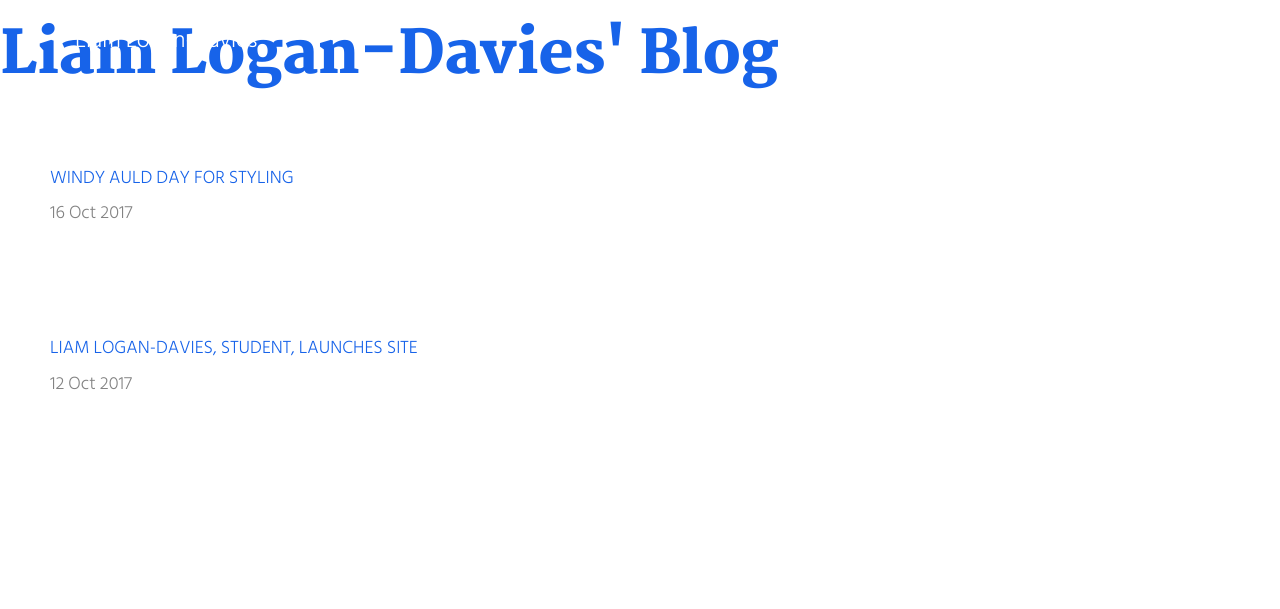
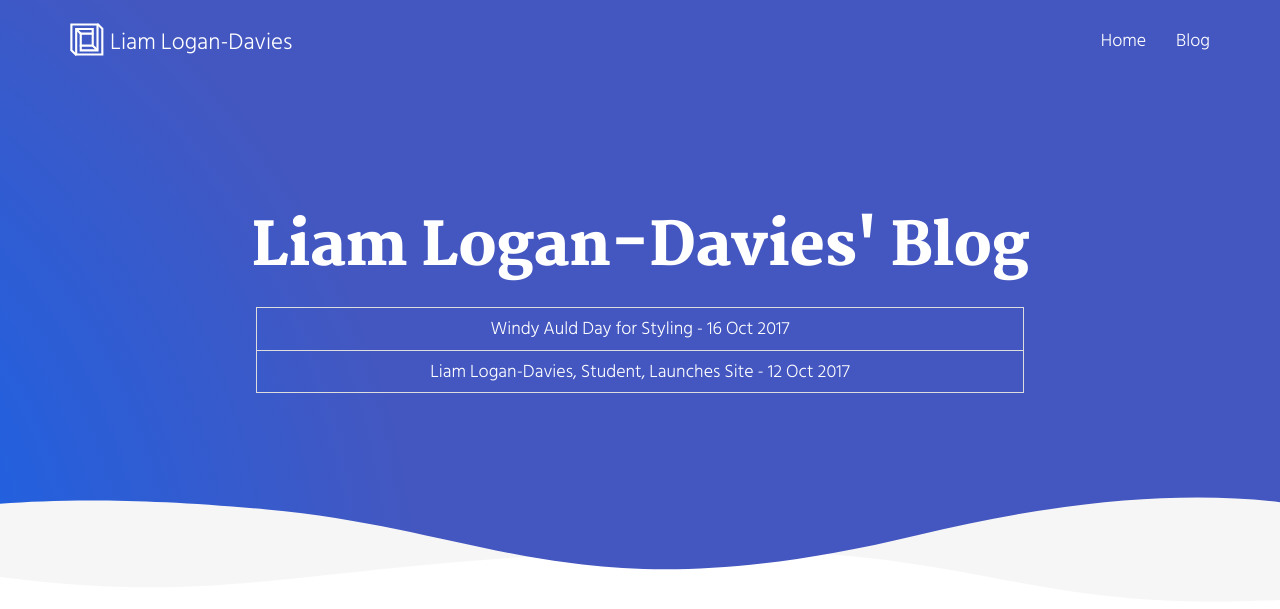
Before and after one commit to S00148095/s00148095.github.io, a Jekyll site: the page built from blog/index.html, in a window 1280 px wide. Shown: the top 609 px of the page. Built offline with Jekyll 4.4.1, drawn with Linux system fonts in a browser that asks for light colours.

Commit message:
Blog css done

```diff
--- a/_layouts/default.html
+++ b/_layouts/default.html
@@ -27,7 +27,7 @@
 						<span class="icon-bar"></span>
 					</button>
 					<a class="navbar-brand" href="./index.html" title="">
-						<img src="./assets/images/mashup-icon.svg" class="navbar-logo-img" alt=""> Liam Logan-Davies
+						<img src="/assets/images/mashup-icon.svg" class="navbar-logo-img" alt=""> Liam Logan-Davies
 					</a>
 				</div>
 
--- a/assets/css/extra.css
+++ b/assets/css/extra.css
@@ -2,3 +2,9 @@
 {
     text-decoration: underline;
 }
+.centred
+{
+    max-width: 60%;
+    margin-left: 20%;
+    margin-right: 20%;
+}
--- a/blog/index.html
+++ b/blog/index.html
@@ -3,13 +3,11 @@ layout: default
 title: Liam Logan-Davies' Blog
 ---
 
-<div class="bg-faded p-4 my-4">
-<h1>{{ page.title }}</h1>
+<div class="hero-full-container background-image-container white-text-container">
+		<h1>{{ page.title }}</h1>
+		<table class="table table-bordered centred">
+		{% for post in site.posts %}
+		<tr><td><a href="{{ post.url }}" title="{{ post.title }}">{{ post.title }} - {{ post.date | date_to_string }}</a></td></tr>
+		{% endfor %}
+		</table>
 </div>
-{% for post in site.posts %}
-<div class="card card-inverse padded">
-		<a class="card-title text-uppercase mb-0" href="{{ post.url }}" title="{{ post.title }}">{{ post.title }}</a>
-		<h4 class="text-shadow">{{ post.date | date_to_string }}</h4>
-</div>
-{% endfor %}
-</ul>
```
